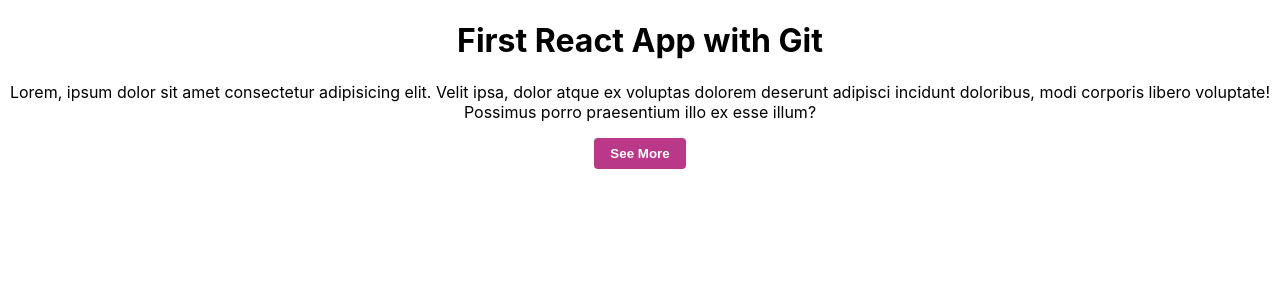
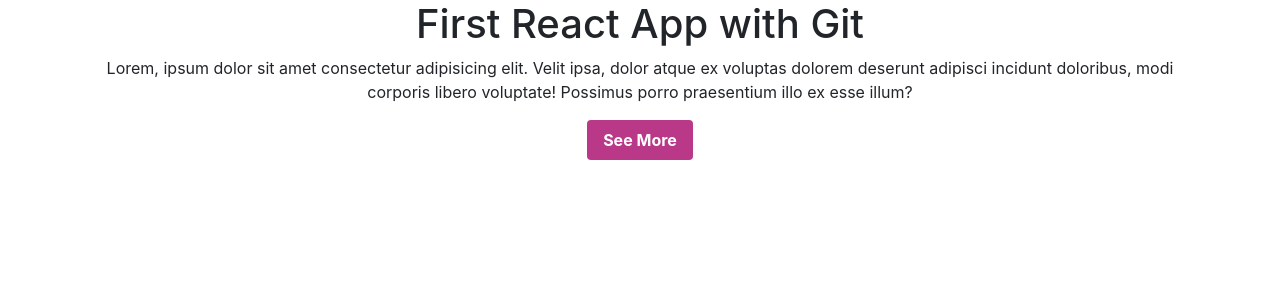
Before and after one commit to nretana/github-demo-reactapp, a React (Create React App) app: page / in a window 1280 px wide. Shown: the top 300 px of the page. Built offline with nearby package versions, Linux system fonts and the light colour scheme.

Commit message:
React Bootstrap, Bootstrap installed in app

```diff
--- a/package.json
+++ b/package.json
@@ -6,7 +6,9 @@
     "@testing-library/jest-dom": "^5.16.4",
     "@testing-library/react": "^13.3.0",
     "@testing-library/user-event": "^13.5.0",
+    "bootstrap": "^5.1.3",
     "react": "^18.2.0",
+    "react-bootstrap": "^2.4.0",
     "react-dom": "^18.2.0",
     "react-scripts": "5.0.1",
     "web-vitals": "^2.1.4"
--- a/src/App.js
+++ b/src/App.js
@@ -3,9 +3,12 @@
 function App() {
   return (
     <div className='App'>
-      <h1>First React App with Git</h1>
-      <p>Lorem, ipsum dolor sit amet consectetur adipisicing elit. Velit ipsa, dolor atque ex voluptas dolorem deserunt adipisci incidunt doloribus, modi corporis libero voluptate! Possimus porro praesentium illo ex esse illum?</p>
-      <button>See More</button>
+      <div className='container'>
+        <h1>First React App with Git</h1>
+        <p>Lorem, ipsum dolor sit amet consectetur adipisicing elit. Velit ipsa, dolor atque ex voluptas dolorem deserunt adipisci incidunt doloribus, modi corporis libero voluptate! Possimus porro praesentium illo ex esse illum?</p>
+        <button>See More</button>
+      </div>
+      <div></div>
     </div>
   );
 }
--- a/src/index.js
+++ b/src/index.js
@@ -1,5 +1,6 @@
 import React from 'react';
 import ReactDOM from 'react-dom/client';
+import 'bootstrap/dist/css/bootstrap.min.css';
 import './index.css';
 import App from './App';
 
```
Also changed, not shown: 1 other file (tests, documents, lock files or other folders).
